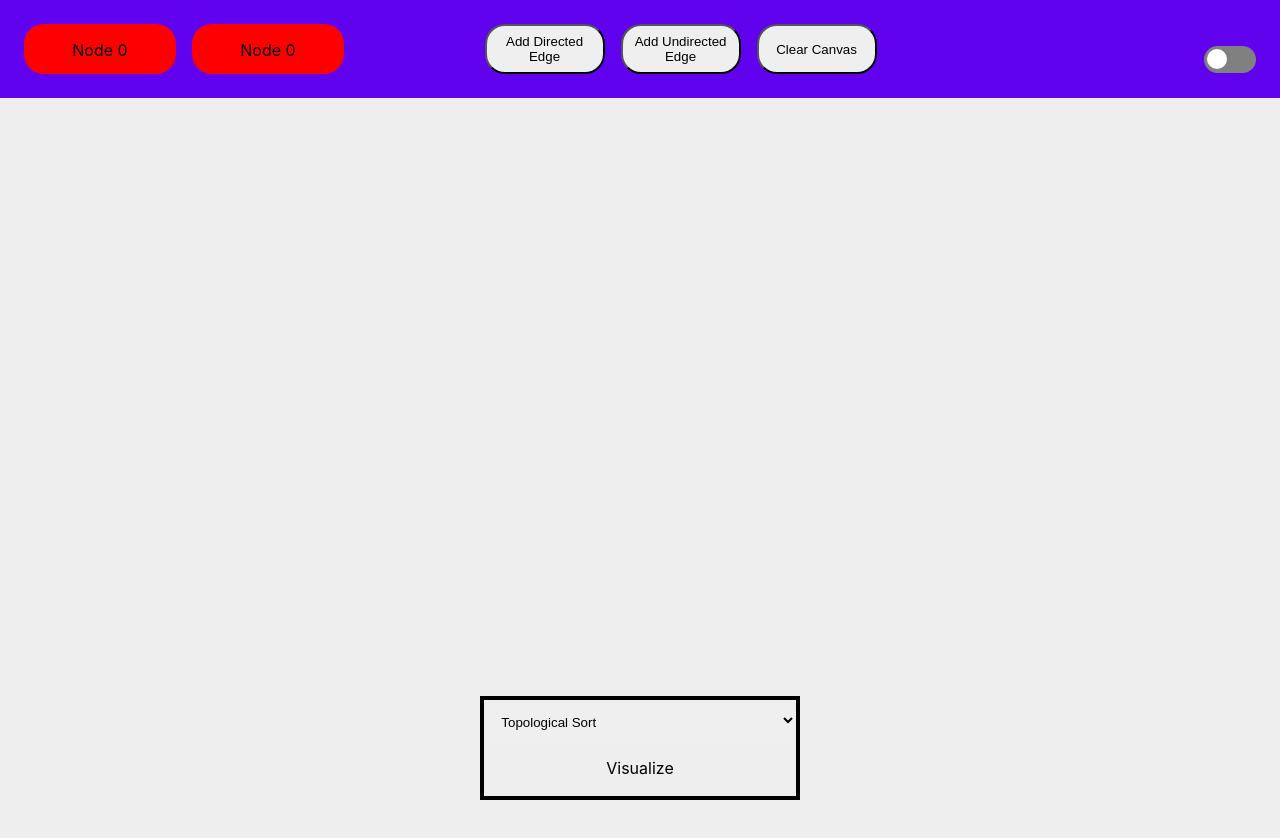
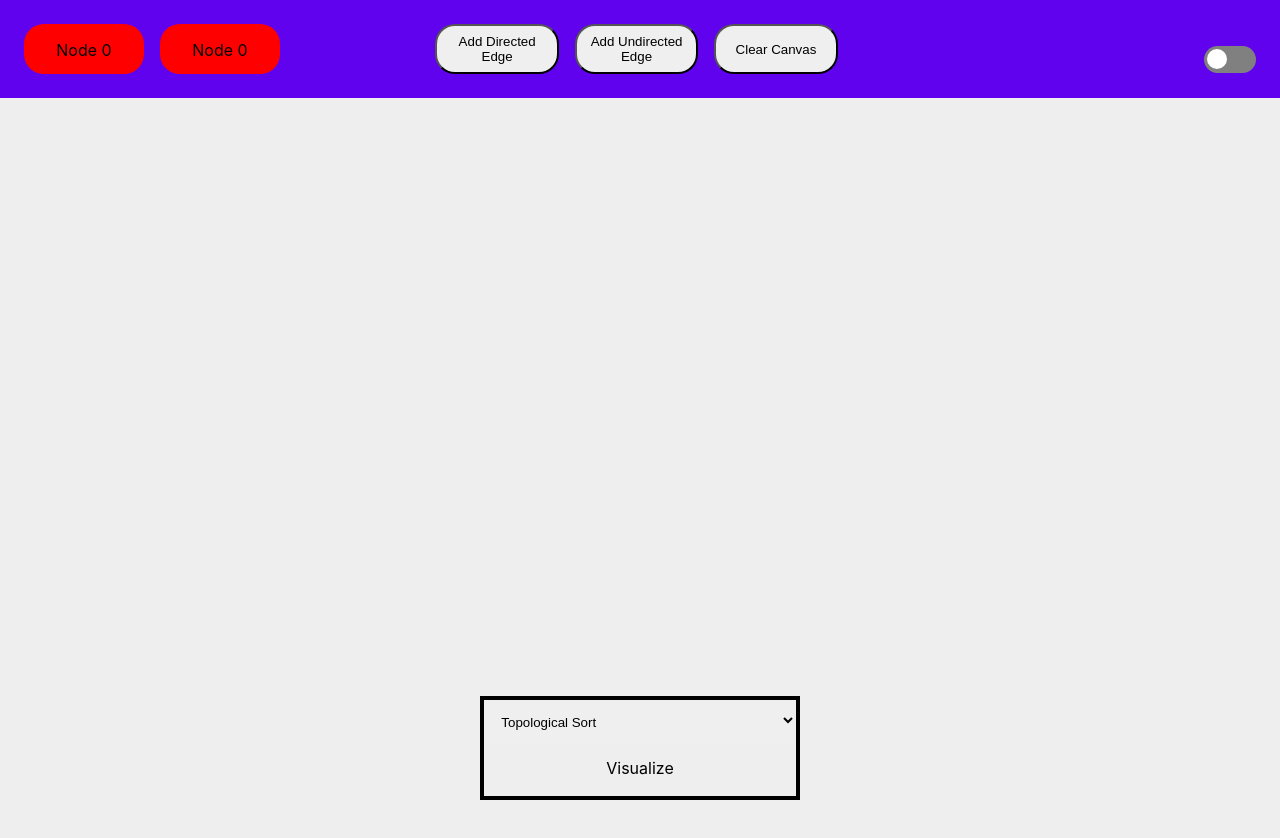
Before and after one commit to Jatinmanav/graph-algorithm-visualizer, a React (Create React App) app: page / in a window 1280 px wide. Shown: the top 838 px of the page. Built offline with nearby package versions, Linux system fonts and the light colour scheme.

Commit message:
update dropdown menu

```diff
--- a/src/components/Dropdown.tsx
+++ b/src/components/Dropdown.tsx
@@ -19,15 +19,15 @@ const Dropdown = ({ nodeList, count, setNode }: AppProps) => {
     <div className="dropdown-container" onClick={handleClick}>
       <p className="dropdown-button">Node {count}</p>
       {open ? (
-        <ul className="dropdown-ul">
+        <div className="dropdown-item-container">
           {nodeList.map((item) => {
             if (item.count !== count) {
-              return <li>Hello</li>;
+              return <div className="dropdown-item">Hello</div>;
             } else {
               return <React.Fragment />;
             }
           })}
-        </ul>
+        </div>
       ) : (
         <React.Fragment />
       )}
--- a/src/styles/Header.scss
+++ b/src/styles/Header.scss
@@ -35,7 +35,6 @@ $large: 1024px;
 .dropdown-container {
   background-color: red;
   border-radius: 20px;
-  padding: 1em;
   text-align: center;
 
   @media screen and (min-width: $medium) {
@@ -45,8 +44,13 @@ $large: 1024px;
 
 .dropdown-button {
   height: 100%;
-  width: 100%;
-  margin: auto;
+}
+
+.dropdown-item-container {}
+
+.dropdown-item {
+  background-color: blue;
+  list-style: none;
 }
 
 .dropdown {
```
